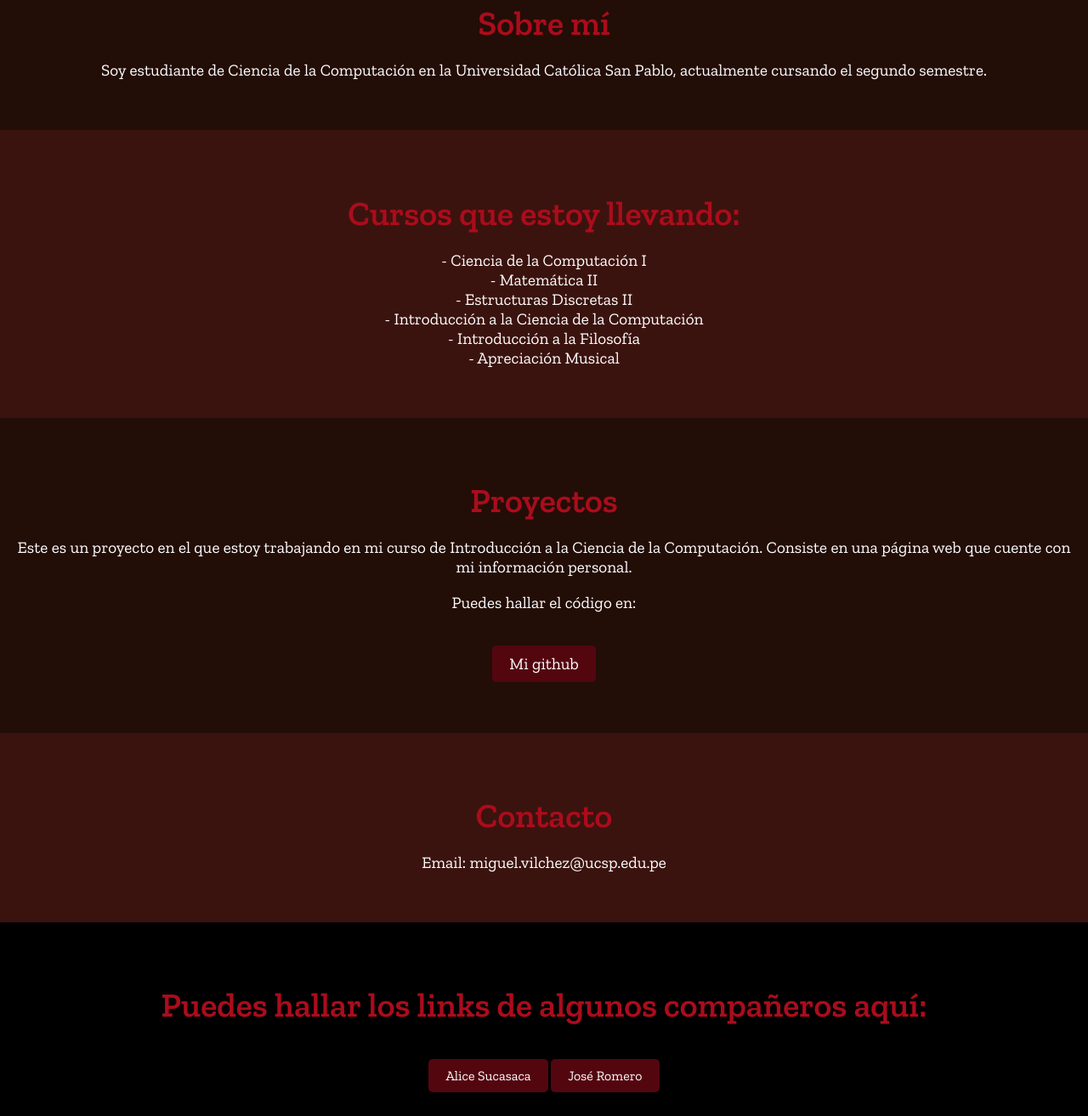
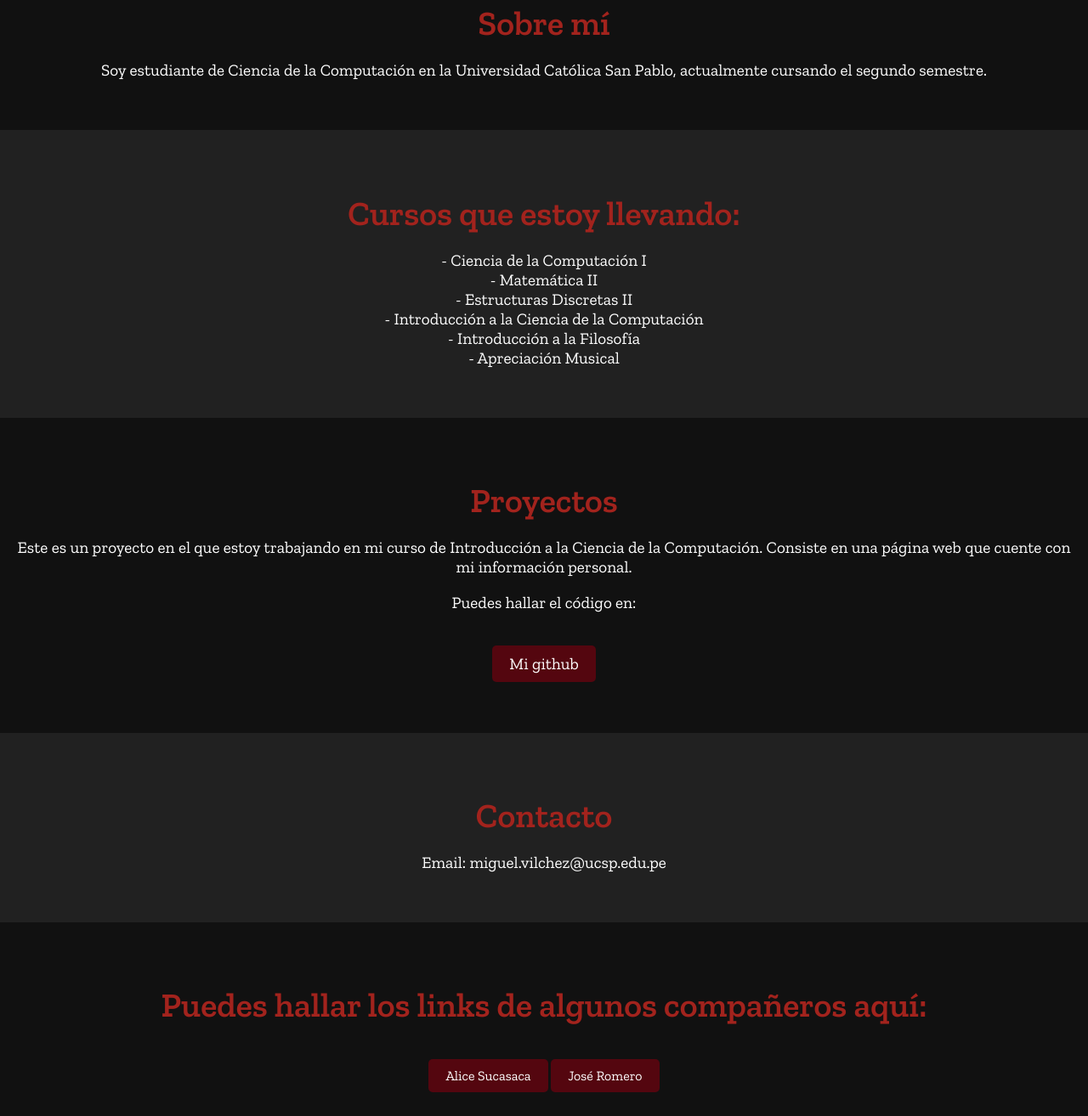
Before and after one commit to MV1323/miguelvilchezgustavson.github.io, a plain HTML site: page index.html in a window 1280 px wide. Shown: the part 266-1580 px from the top of the page at 85% size. Drawn offline with nearby package versions, Linux system fonts and the light colour scheme.

Commit message:
index.html

```diff
--- a/index.html
+++ b/index.html
@@ -43,7 +43,7 @@
         }
         section h2 {
             font-size: 2.5rem;
-            color: #ab0c1c;
+            color: #a2231d;
             margin-bottom: 20px;
         }
         section p {
@@ -65,30 +65,30 @@
          #cursos
         {
 
-            background-color: #3b130e;
+            background-color: #212121;
         }
 
         #sobre-mi
         {
 
-            background-color: #230d07;
+            background-color: #111111;
         }
          #proyectos
         {
 
-            background-color: #230d07;
+            background-color: #111111;
         }
 
         #contacto
         {
 
-            background-color: #3b130e;
+            background-color: #212121;
         }
 
         #compañeros
         {
 
-            background-color: black;
+            background-color: #111111;
         }
 
         #referencias {
@@ -175,3 +175,7 @@
 </body>
 
 </html>
+
+</body>
+
+</html>
```
